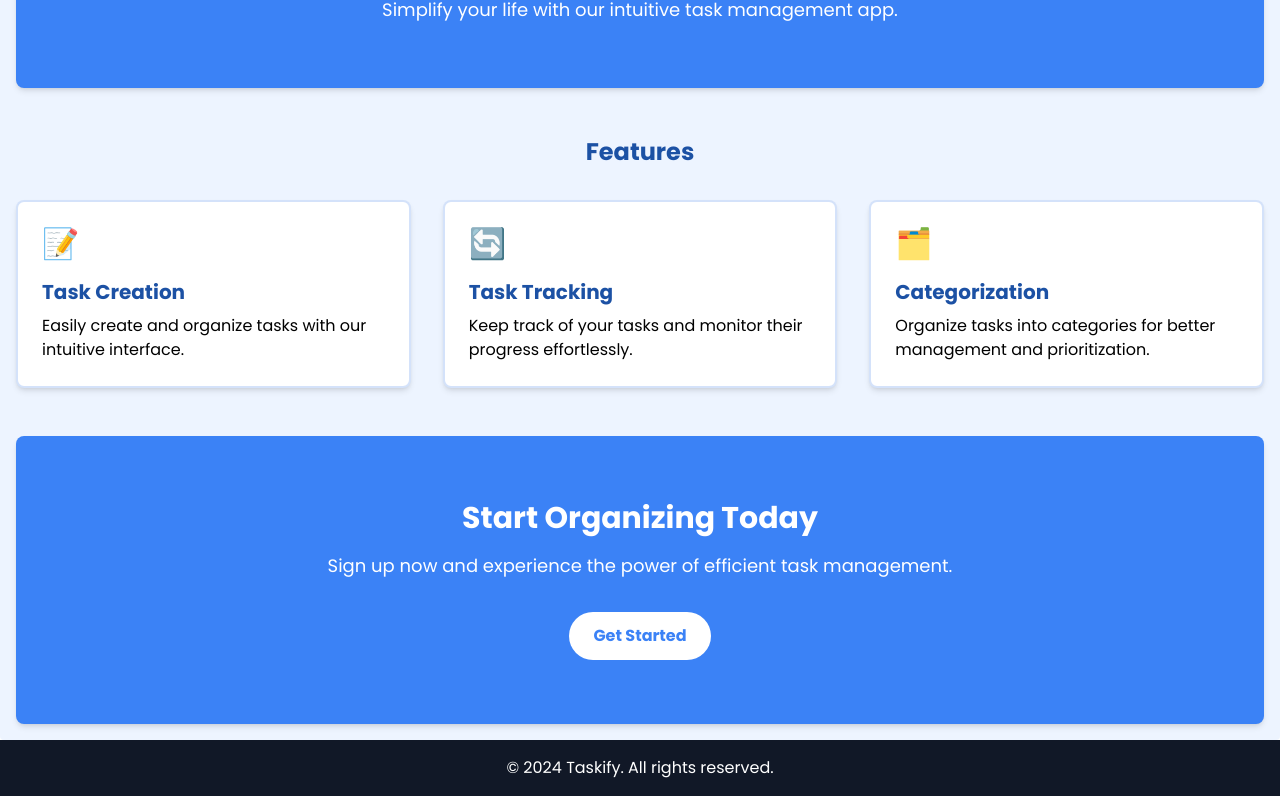
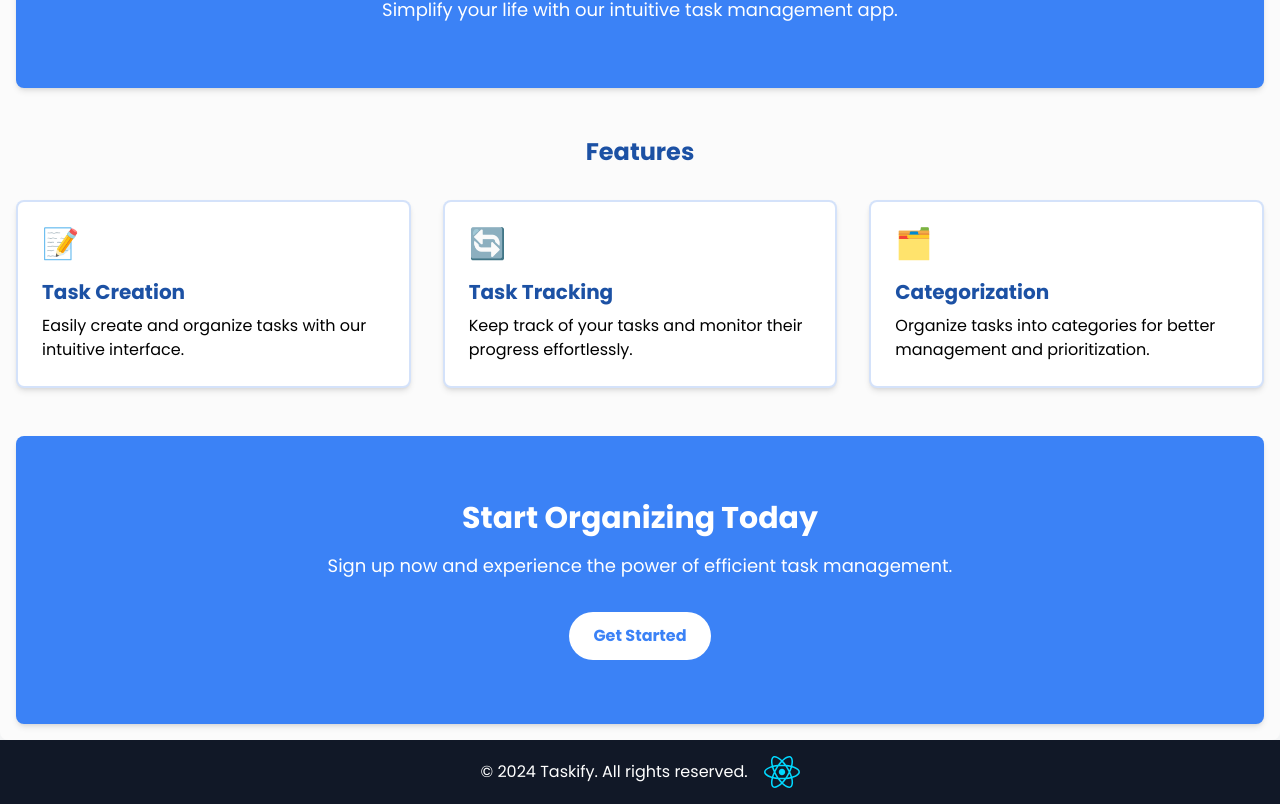
Before and after one commit to serhatkaya/react-task-management, a React (Vite) app: page / in a window 1280 px wide. Shown: the part 212-1016 px from the top of the page. Built offline with nearby package versions, Linux system fonts and the light colour scheme.

Commit message:
update footer & layout

```diff
--- a/src/components/Footer.tsx
+++ b/src/components/Footer.tsx
@@ -1,10 +1,14 @@
+import { Link } from 'react-router-dom';
+import reactSvg from './../assets/react.svg';
+
 const Footer = () => {
   return (
     <footer className="bg-gray-900 text-white py-4">
-      <div className="container mx-auto px-4">
-        <p className="text-center">
-          &copy; 2024 Taskify. All rights reserved.
-        </p>
+      <div className="container mx-auto px-4 flex items-center justify-center gap-4">
+        <p className="text-center">&copy; 2024 Taskify. All rights reserved.</p>
+        <Link to="https://vitejs.dev/guide/" target="_blank">
+          <img src={reactSvg} alt="Made with react" />
+        </Link>
       </div>
     </footer>
   );
--- a/src/components/Layout.tsx
+++ b/src/components/Layout.tsx
@@ -5,9 +5,9 @@ import Header from './Header';
 function Layout() {
   return (
     <>
-      <div className="min-h-screen">
+      <div className="min-h-screen bg-gray-100">
         <Header />
-        <div className="container mx-auto px-4 mt-4 py-4 rounded-[4px] bg-secondary">
+        <div className="container mx-auto px-4 mt-4 py-4 rounded-lg bg-main ">
           <Outlet />
         </div>
       </div>
```
